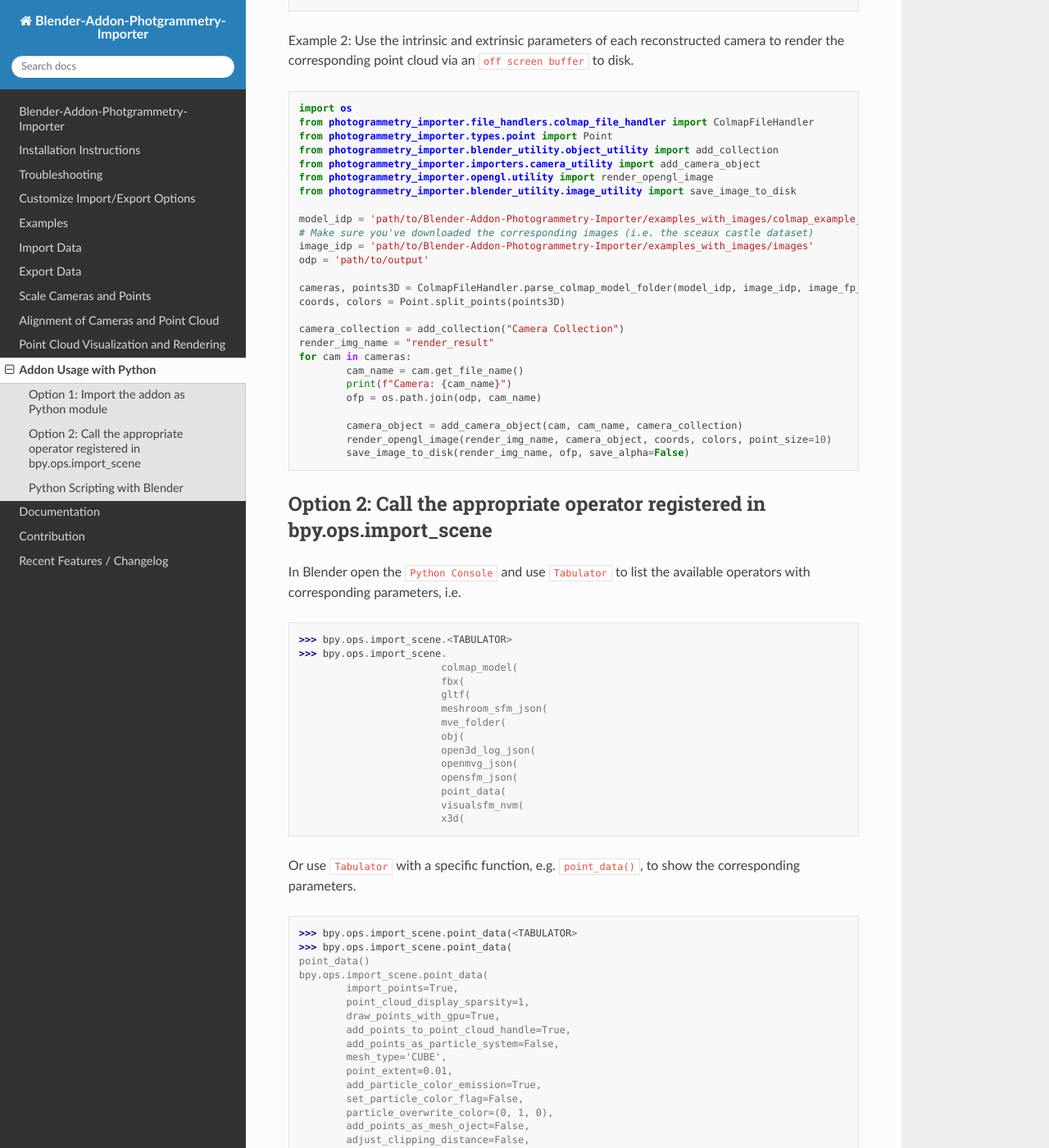
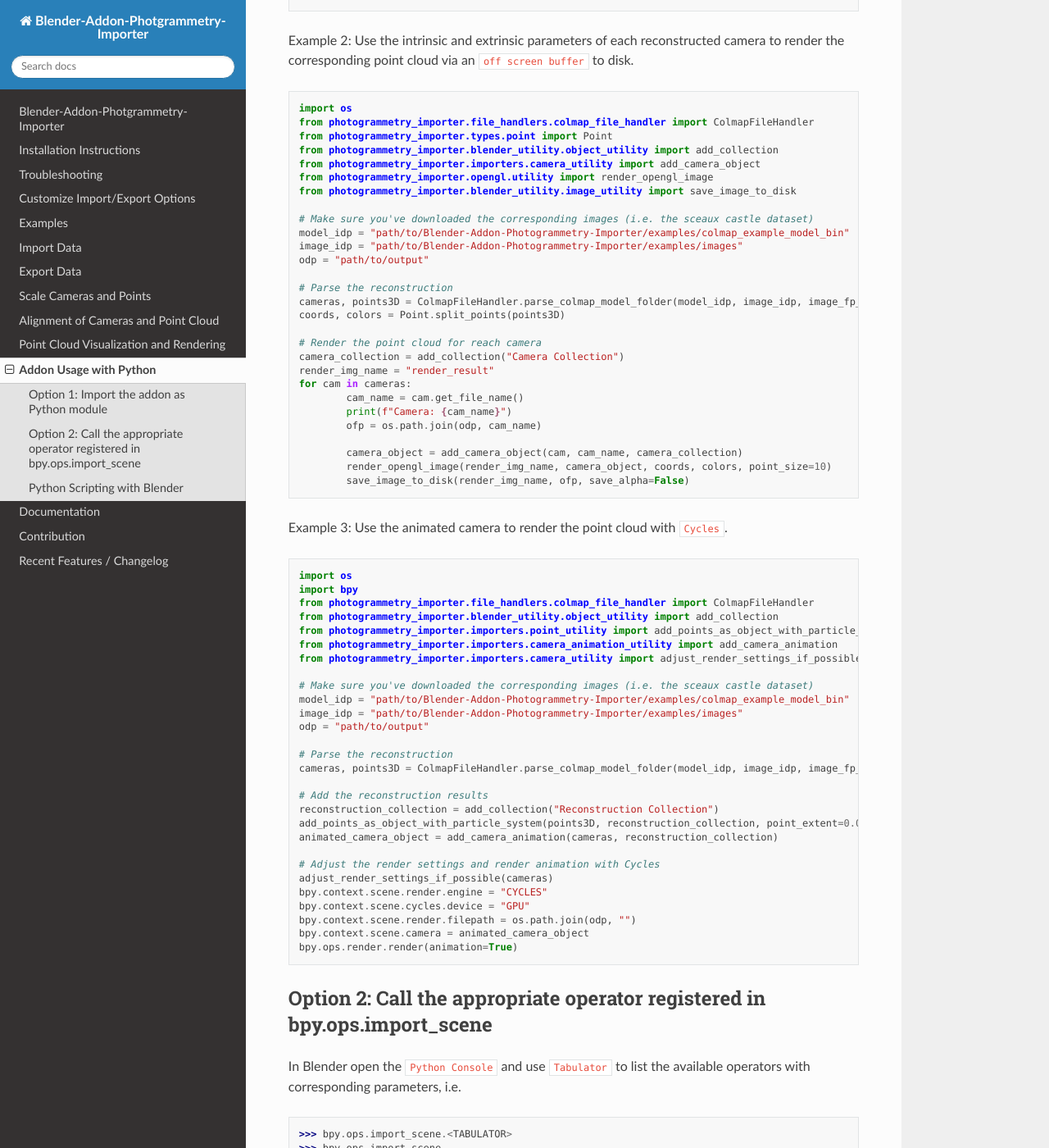
Before and after one commit to SBCV/Blender-Addon-Photogrammetry-Importer, a Sphinx documentation site: the page built from doc/sphinx/source/python.rst, in a window 1280 px wide and 1400 px high, scrolled down 1032 px. Shown: the whole window at 82% size. Built offline with Sphinx 7.4.7 and the Read the Docs theme 2.0.0, drawn with Linux system fonts in a browser that asks for light colours; pages that are not in the unit, such as notebooks, are missing from menus; some of the changed text lies outside the part shown.

Commit message:
Python example for point cloud rendering with cycles

```diff
--- a/doc/sphinx/source/python.rst
+++ b/doc/sphinx/source/python.rst
@@ -27,7 +27,7 @@
         from photogrammetry_importer.blender_utility.object_utility import add_collection
         from photogrammetry_importer.importers.point_utility import add_points_as_object_with_particle_system
 
-        ifp = 'path/to/Blender-Addon-Photogrammetry-Importer/examples/Example.ply'
+        ifp = "path/to/Blender-Addon-Photogrammetry-Importer/examples/Example.ply"
         points = PointDataFileHandler.parse_point_data_file(ifp)
         reconstruction_collection = add_collection("Reconstruction Collection")
         add_points_as_object_with_particle_system(
@@ -38,9 +38,9 @@
                 reconstruction_collection=reconstruction_collection
         )
         # Optionally, change the shading type to show the particle colors
-        area = next(area for area in bpy.context.screen.areas if area.type == 'VIEW_3D')
-        space = next(space for space in area.spaces if space.type == 'VIEW_3D')
-        space.shading.type = 'RENDERED'
+        area = next(area for area in bpy.context.screen.areas if area.type == "VIEW_3D")
+        space = next(space for space in area.spaces if space.type == "VIEW_3D")
+        space.shading.type = "RENDERED"
 
 Example 2: Use the intrinsic and extrinsic parameters of each reconstructed camera to render the corresponding point cloud via an :code:`off screen buffer` to disk. ::
 
@@ -52,14 +52,16 @@
         from photogrammetry_importer.opengl.utility import render_opengl_image
         from photogrammetry_importer.blender_utility.image_utility import save_image_to_disk
 
-        model_idp = 'path/to/Blender-Addon-Photogrammetry-Importer/examples_with_images/colmap_example_model_bin'
         # Make sure you've downloaded the corresponding images (i.e. the sceaux castle dataset)
-        image_idp = 'path/to/Blender-Addon-Photogrammetry-Importer/examples_with_images/images'
-        odp = 'path/to/output'
+        model_idp = "path/to/Blender-Addon-Photogrammetry-Importer/examples/colmap_example_model_bin"
+        image_idp = "path/to/Blender-Addon-Photogrammetry-Importer/examples/images"
+        odp = "path/to/output"
 
+        # Parse the reconstruction
         cameras, points3D = ColmapFileHandler.parse_colmap_model_folder(model_idp, image_idp, image_fp_type="NAME")
         coords, colors = Point.split_points(points3D)
 
+        # Render the point cloud for reach camera
         camera_collection = add_collection("Camera Collection")
         render_img_name = "render_result"
         for cam in cameras:
@@ -70,6 +72,37 @@
                 camera_object = add_camera_object(cam, cam_name, camera_collection)
                 render_opengl_image(render_img_name, camera_object, coords, colors, point_size=10)
                 save_image_to_disk(render_img_name, ofp, save_alpha=False)
+
+Example 3: Use the animated camera to render the point cloud with :code:`Cycles`. ::
+
+        import os
+        import bpy
+        from photogrammetry_importer.file_handlers.colmap_file_handler import ColmapFileHandler
+        from photogrammetry_importer.blender_utility.object_utility import add_collection
+        from photogrammetry_importer.importers.point_utility import add_points_as_object_with_particle_system
+        from photogrammetry_importer.importers.camera_animation_utility import add_camera_animation
+        from photogrammetry_importer.importers.camera_utility import adjust_render_settings_if_possible
+
+        # Make sure you've downloaded the corresponding images (i.e. the sceaux castle dataset)
+        model_idp = "path/to/Blender-Addon-Photogrammetry-Importer/examples/colmap_example_model_bin"
+        image_idp = "path/to/Blender-Addon-Photogrammetry-Importer/examples/images"
+        odp = "path/to/output"
+
+        # Parse the reconstruction
+        cameras, points3D = ColmapFileHandler.parse_colmap_model_folder(model_idp, image_idp, image_fp_type="NAME")
+
+        # Add the reconstruction results
+        reconstruction_collection = add_collection("Reconstruction Collection")
+        add_points_as_object_with_particle_system(points3D, reconstruction_collection, point_extent=0.02)
+        animated_camera_object = add_camera_animation(cameras, reconstruction_collection)
+
+        # Adjust the render settings and render animation with Cycles
+        adjust_render_settings_if_possible(cameras)
+        bpy.context.scene.render.engine = "CYCLES"
+        bpy.context.scene.cycles.device = "GPU"
+        bpy.context.scene.render.filepath = os.path.join(odp, "")
+        bpy.context.scene.camera = animated_camera_object
+        bpy.ops.render.render(animation=True)
 
 
 
```
